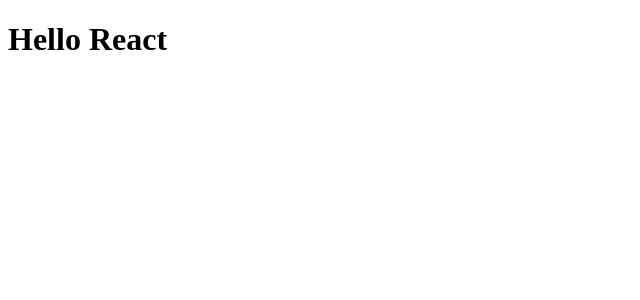
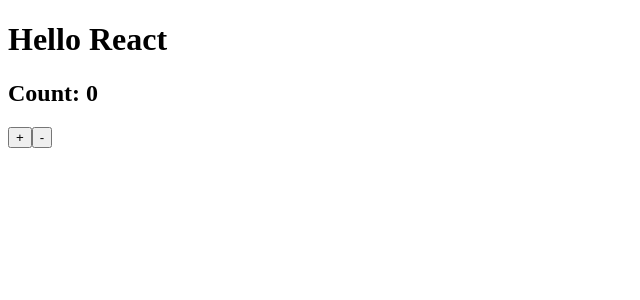
Before and after one commit to Jexxie/react-boilerplate, a React app: page / in a window 1280 px wide. Shown: the top 300 px of the page, without its empty margins (0-640 px from the left). Built offline with nearby package versions, Linux system fonts and the light colour scheme.

Commit message:
Added babel proposal plugin

```diff
--- a/package.json
+++ b/package.json
@@ -22,6 +22,7 @@
   "devDependencies": {
     "@babel/cli": "^7.2.0",
     "@babel/core": "^7.2.2",
+    "@babel/plugin-proposal-class-properties": "^7.2.1",
     "@babel/preset-env": "^7.2.0",
     "@babel/preset-react": "^7.0.0",
     "babel-loader": "^8.0.4",
--- a/src/App.js
+++ b/src/App.js
@@ -1,9 +1,36 @@
-import React from "react";
+import React from "react"
 
 class App extends React.Component {
+  state = {
+    count: 0
+  }
+
   render() {
-    return <h1>Hello React </h1>;
+    return (
+      <div>
+        <h1>Hello React </h1>
+        <h2>Count: {this.state.count}</h2>
+        <button
+          onClick={() =>
+            this.setState(state => ({
+              count: state.count + 1
+            }))
+          }
+        >
+          +
+        </button>
+        <button
+          onClick={() =>
+            this.setState(state => ({
+              count: state.count - 1
+            }))
+          }
+        >
+          -
+        </button>
+      </div>
+    )
   }
 }
 
-export { App };
+export { App }
--- a/webpack.config.base.js
+++ b/webpack.config.base.js
@@ -1,5 +1,5 @@
-const path = require("path");
-const HtmlWebpackPlugin = require("html-webpack-plugin");
+const path = require("path")
+const HtmlWebpackPlugin = require("html-webpack-plugin")
 
 module.exports = {
   entry: "./src/index.js",
@@ -14,7 +14,8 @@ module.exports = {
         loader: "babel-loader",
         exclude: /node_modules/,
         options: {
-          presets: ["@babel/preset-env", "@babel/preset-react"]
+          presets: ["@babel/preset-env", "@babel/preset-react"],
+          plugins: ["@babel/plugin-proposal-class-properties"]
         }
       }
     ]
@@ -24,4 +25,4 @@ module.exports = {
       template: "./src/index.html"
     })
   ]
-};
+}
```
Also changed, not shown: 2 other files (tests, documents, lock files or other folders).
